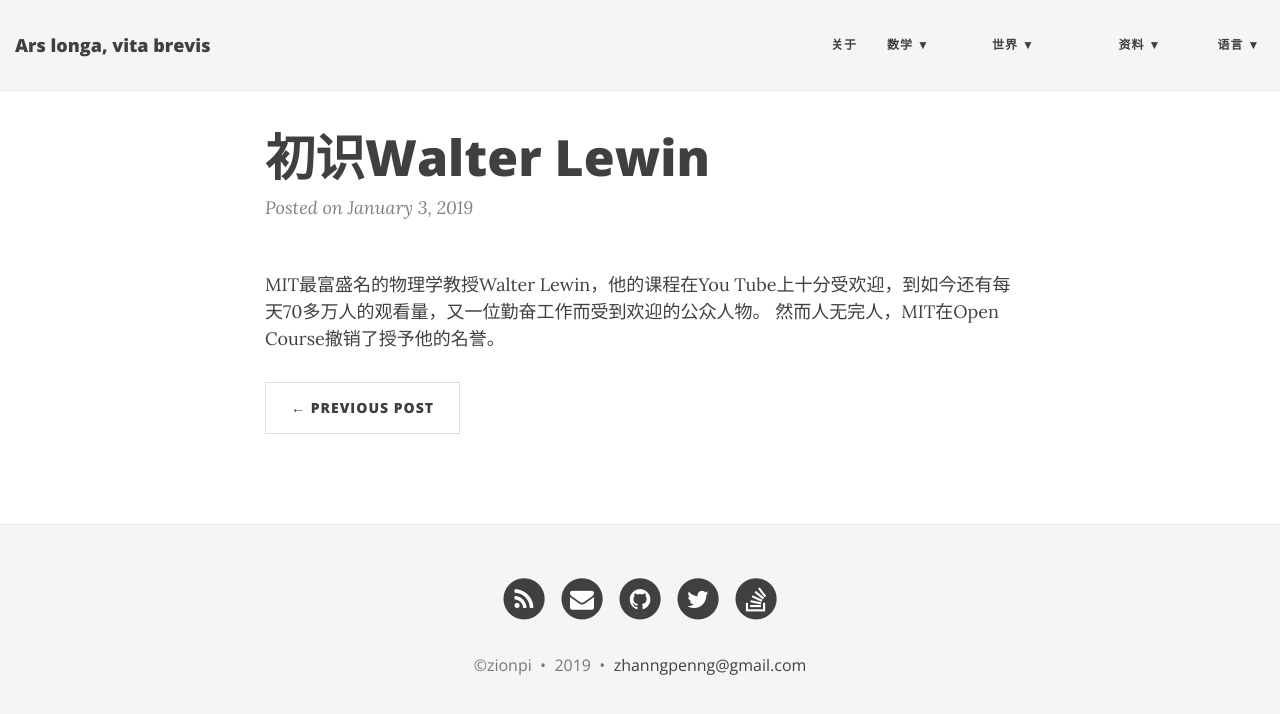
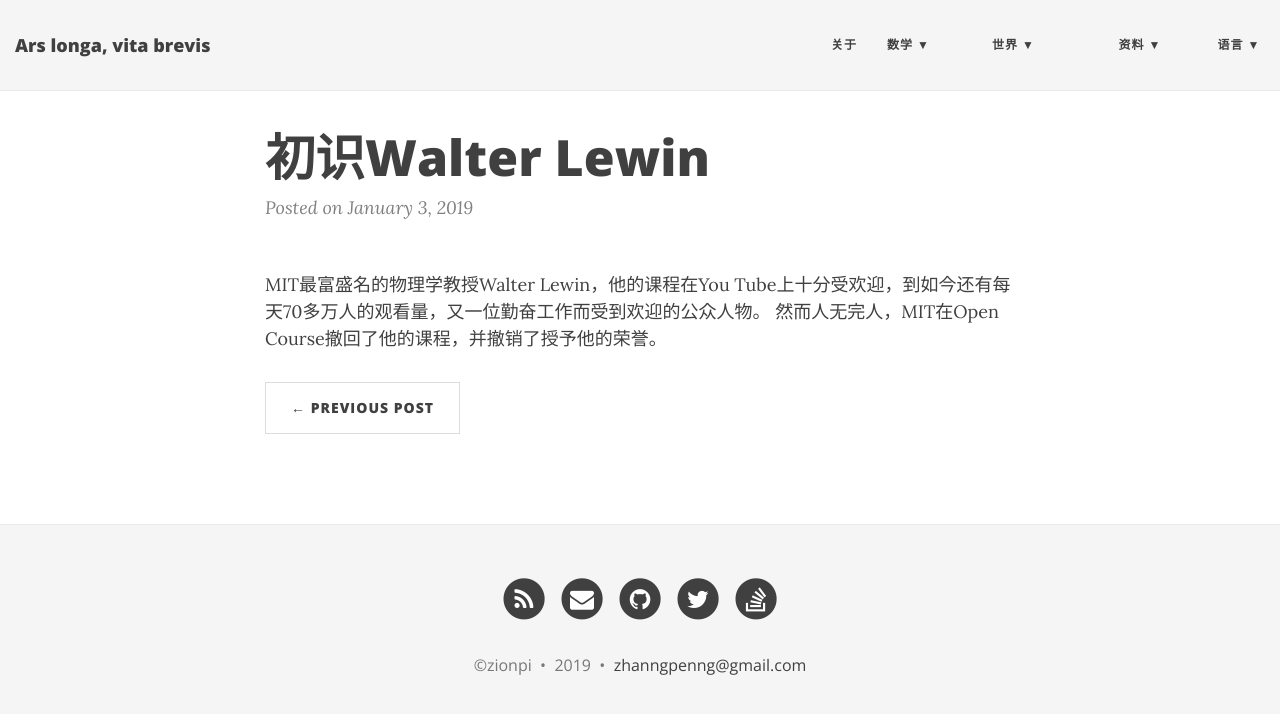
Before and after one commit to ZionPi/zionpi.github.io, a Jekyll site: the page built from _posts/2019-01-03-walter-lewin.md, in a window 1280 px wide. Shown: the top 714 px of the page. Built offline with Jekyll 4.4.1, drawn with Linux system fonts in a browser that asks for light colours; nearby versions of some CDN libraries.

Commit message:
Update 2019-01-03-walter-lewin.md

```diff
--- a/_posts/2019-01-03-walter-lewin.md
+++ b/_posts/2019-01-03-walter-lewin.md
@@ -3,4 +3,4 @@ layout: post
 title: 初识Walter Lewin
 ---
 MIT最富盛名的物理学教授Walter Lewin，他的课程在You Tube上十分受欢迎，到如今还有每天70多万人的观看量，又一位勤奋工作而受到欢迎的公众人物。
-然而人无完人，MIT在Open Course撤销了授予他的名誉。
+然而人无完人，MIT在Open Course撤回了他的课程，并撤销了授予他的荣誉。
```
